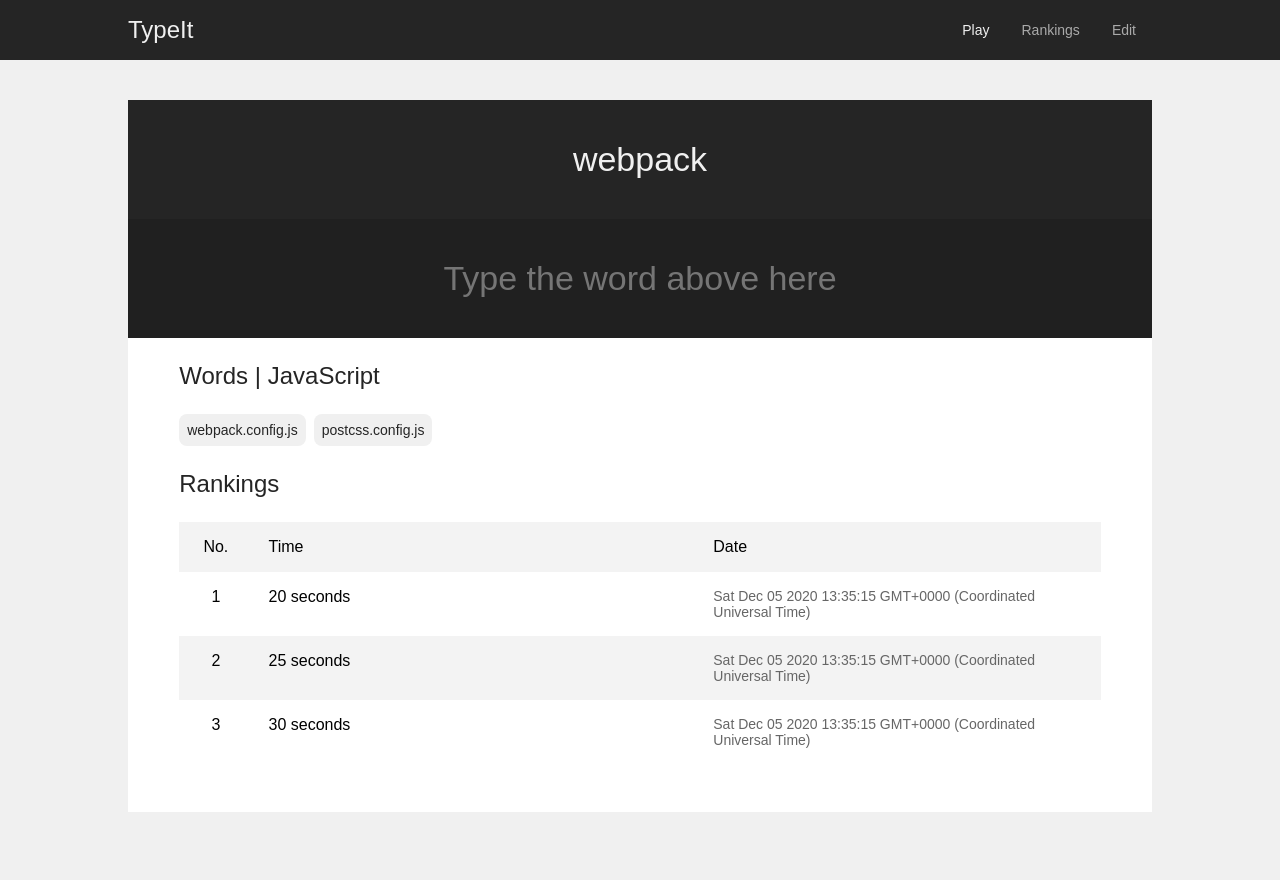
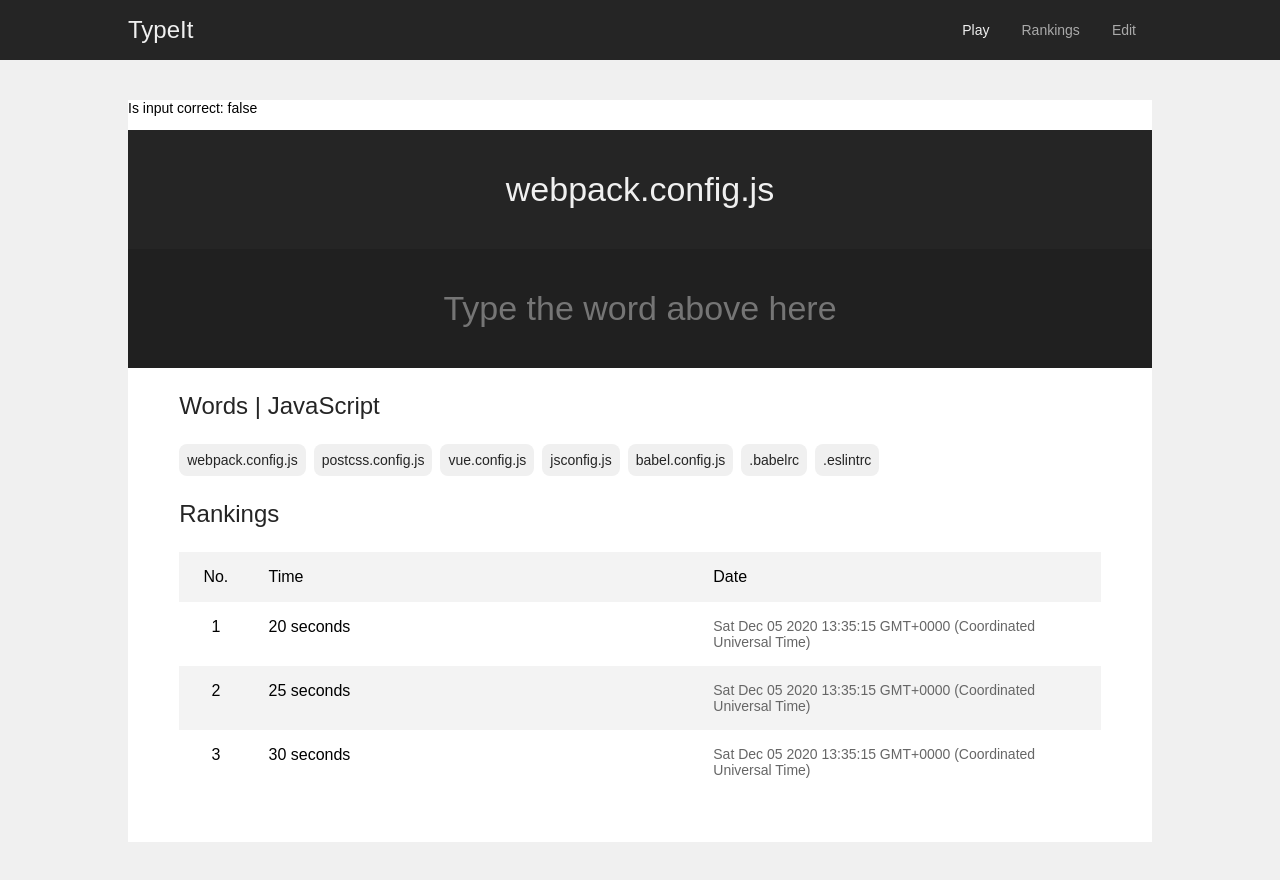
Before and after one commit to Eclidiuth/typeit, a Vue app: page /#/ in a window 1280 px wide. Before the commit the page ends 852 px from the top, so only its background shows below. Built offline with nearby package versions, Linux system fonts and the light colour scheme; the HTML template or start-up script is replaced by a standard one.

Commit message:
Add word and input check logic to Home.vue

```diff
--- a/src/components/TheWordInputField.vue
+++ b/src/components/TheWordInputField.vue
@@ -1,6 +1,6 @@
 <template>
   <div>
-    <input type="text" placeholder="Type the word above here">
+    <input v-model="localValue" type="text" placeholder="Type the word above here">
   </div>
 </template>
 
@@ -29,6 +29,21 @@
 
 <script>
 export default {
-  name: 'TheWordInputField'
+  name: 'TheWordInputField',
+  props: {
+    value: {
+      type: String
+    }
+  },
+  computed: {
+    localValue: {
+      get(){
+        return this.value
+      },
+      set(value){
+        this.$emit('input', value)
+      }
+    }
+  }
 }
 </script>
--- a/src/store/play/index.js
+++ b/src/store/play/index.js
@@ -2,8 +2,9 @@
   namespaced: true,
 
   state: () => ({
-    currentWordListName: 'js',
-    currentWordIndex: 0,
+    inputFieldValue: '',
+    wordListName: 'js',
+    wordListIndex: 0,
     wordLists: [
       {
         name: 'js',
@@ -20,8 +21,24 @@
     ]
   }),
   getters: {
+    inputFieldValue: state => state.inputFieldValue,
 
+    wordLists: state => state.wordLists,
+    wordListName: state => state.wordListName,
+    wordListIndex: state => state.wordListIndex,
+    wordList: (state, getters) => {
+      const wordList = getters.wordLists.filter(list => list.name === getters.wordListName)
+      return wordList ? wordList[0] : null
+    },
+    wordListWords: (state, getters) => getters.wordList.words,
+    word: (state, getters) => getters.wordListWords[getters.wordListIndex]
   },
-  mutations: {},
-  actions: {}
+  mutations: {
+    setInputFieldValue: (state, value) => state.inputFieldValue = value,
+    setWordListIndex: (state, index) => state.wordListIndex = index
+  },
+  actions: {
+    updateInputFieldValue: ({ commit }, value) => commit('setInputFieldValue', value),
+    updateWordListIndex: ({ commit }, index) => commit('setWordListIndex', index)
+  }
 }
--- a/src/views/Home.vue
+++ b/src/views/Home.vue
@@ -2,12 +2,14 @@
   <div>
     <div id="play" class="container my-5">
       <div class="header">
-        <the-word-display word="webpack" />
-        <the-word-input-field />
+        <p>Is input correct: {{ isInputCorrect }}</p>
+        <p>{{ inputFieldValue }}</p>
+        <the-word-display :word="word" />
+        <the-word-input-field v-model="inputFieldValue" />
       </div>
       <div class="main pb-3">
         <div class="container-90">
-          <the-word-list-group :words="['webpack.config.js', 'postcss.config.js']" class="mt-3" />
+          <the-word-list-group :words="words" class="mt-3" />
           <the-ranking-list-group class="mt-3 mb-3" />
         </div>
       </div>
@@ -30,6 +32,7 @@
 import TheWordInputField    from '@/components/TheWordInputField.vue'
 import TheWordListGroup     from '@/components/TheWordListGroup.vue'
 import TheRankingListGroup  from '@/components/TheRankingListGroup.vue'
+import { mapGetters } from 'vuex'
 
 export default {
   name: 'Home',
@@ -39,5 +42,45 @@
     TheWordListGroup,
     TheRankingListGroup
   },
+  computed: {
+    ...mapGetters('play', {
+      word: 'word',
+      words: 'wordListWords'
+    }),
+
+    isInputCorrect(){
+      const word = this.word
+      const input = this.inputFieldValue
+
+      return (word === input)
+    },
+
+    inputFieldValue: {
+      get(){
+        return this.$store.getters['play/inputFieldValue']
+      },
+      set(value){
+        this.$store.dispatch('play/updateInputFieldValue', value)
+      }
+    }
+  },
+  watch: {
+    inputFieldValue(){
+      const shouldUpdateWordListIndex = this.isInputCorrect
+
+      if(shouldUpdateWordListIndex){
+        const currentWordListIndex = this.$store.getters['play/wordListIndex']
+        const wordListIndex = currentWordListIndex + 1
+
+        this.$store.dispatch('play/updateWordListIndex', wordListIndex)
+        this.clearInputField()
+      }
+    }
+  },
+  methods: {
+    clearInputField(){
+      this.$store.dispatch('play/updateInputFieldValue', '')
+    }
+  }
 }
 </script>
```
